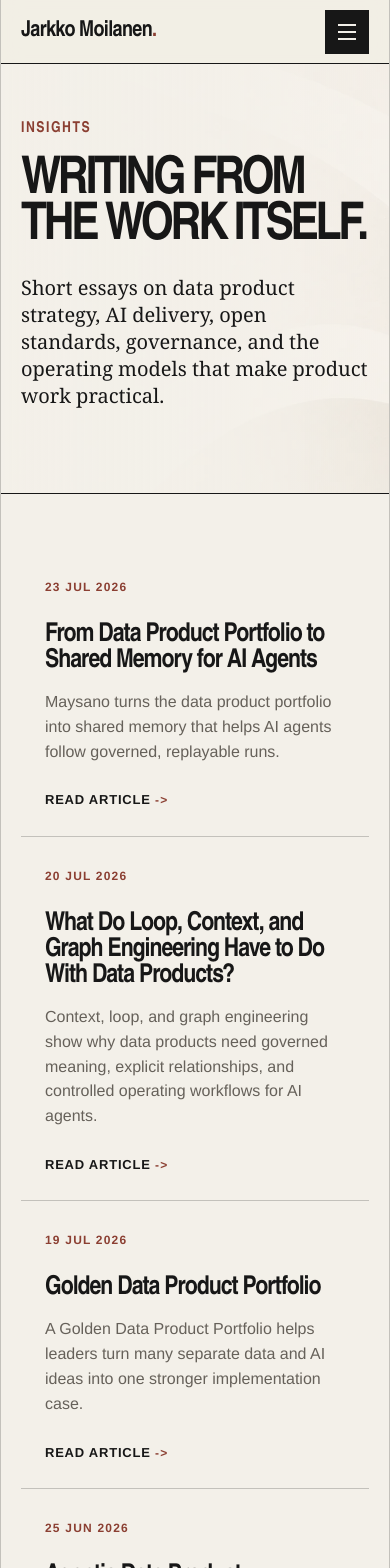
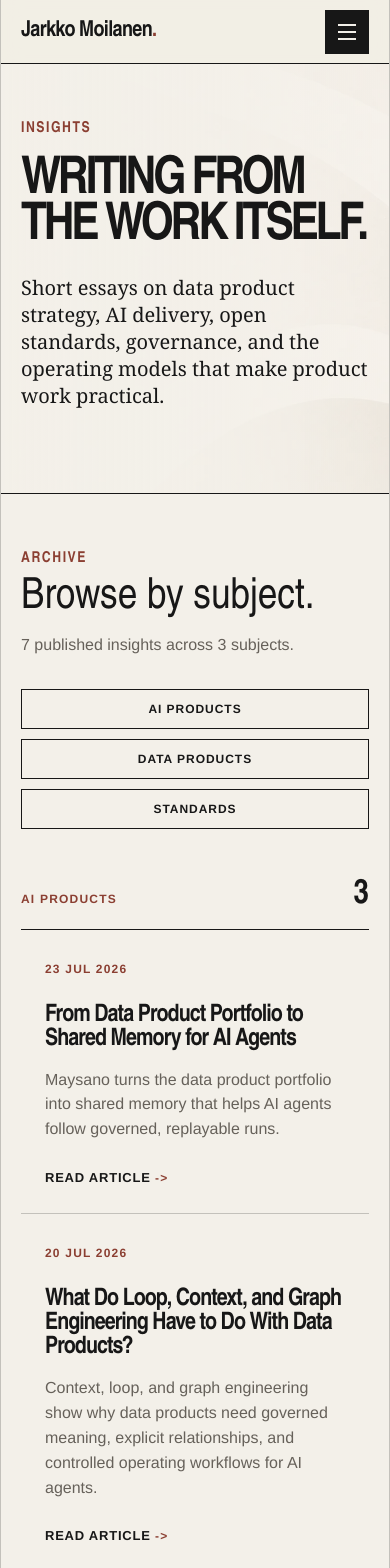
Before and after one commit to kyyberi/jarkko, a Next.js app: page /insights/articles in a window 390 px wide. Shown: the top 1568 px of the page. Built offline with nearby package versions, Linux system fonts and the light colour scheme.

Commit message:
Curate homepage insights and group archive

```diff
--- a/app/globals.css
+++ b/app/globals.css
@@ -1572,6 +1572,10 @@ h1 {
   border-bottom: 0;
 }
 
+.article-row-all {
+  background: rgba(133, 47, 35, 0.05);
+}
+
 .article-date {
   color: var(--accent);
   font-size: 12px;
@@ -1590,6 +1594,88 @@ h1 {
 .article-arrow {
   color: var(--ink);
   font-size: 26px;
+}
+
+.article-archive-head {
+  display: grid;
+  grid-template-columns: minmax(0, 0.8fr) minmax(320px, 1fr);
+  gap: 32px;
+  align-items: end;
+  margin-bottom: 34px;
+}
+
+.article-archive-head h2 {
+  margin: 8px 0 0;
+  font-family: var(--display);
+  font-size: clamp(34px, 5vw, 72px);
+  line-height: 0.95;
+  letter-spacing: 0;
+}
+
+.article-archive-head p {
+  max-width: 420px;
+  margin: 14px 0 0;
+  color: var(--muted);
+  font-size: 16px;
+  line-height: 1.45;
+}
+
+.article-category-nav {
+  display: flex;
+  flex-wrap: wrap;
+  justify-content: flex-end;
+  gap: 10px;
+}
+
+.article-category-nav a {
+  border: 1px solid var(--ink);
+  padding: 10px 12px;
+  font-size: 12px;
+  font-weight: 900;
+  letter-spacing: 0.08em;
+  text-transform: uppercase;
+}
+
+.article-category-nav a:hover,
+.article-category-nav a:focus-visible {
+  background: var(--ink);
+  color: var(--paper);
+}
+
+.article-index-label {
+  display: grid;
+  grid-template-columns: 1fr auto;
+  align-items: baseline;
+  gap: 20px;
+  border-bottom: 1px solid var(--ink);
+  padding: 16px 0;
+}
+
+.article-index-label span {
+  color: var(--accent);
+  font-size: 12px;
+  font-weight: 900;
+  letter-spacing: 0.1em;
+  text-transform: uppercase;
+}
+
+.article-index-label strong {
+  font-family: var(--display);
+  font-size: 34px;
+  line-height: 1;
+}
+
+.article-category-groups {
+  display: grid;
+  gap: 48px;
+}
+
+.article-category-group {
+  scroll-margin-top: 24px;
+}
+
+.article-index.compact .article-card strong {
+  font-size: clamp(24px, 3vw, 36px);
 }
 
 .media-stack {
@@ -1888,6 +1974,15 @@ h1 {
     border-bottom: 1px solid var(--ink);
   }
 
+  .article-archive-head {
+    grid-template-columns: 1fr;
+    align-items: start;
+  }
+
+  .article-category-nav {
+    justify-content: flex-start;
+  }
+
   .media-stack {
     grid-template-columns: repeat(2, 1fr);
     padding: 28px 0;
@@ -2114,6 +2209,20 @@ h1 {
     grid-column: 1 / -1;
   }
 
+  .article-archive-head h2 {
+    font-size: clamp(36px, 11vw, 56px);
+  }
+
+  .article-category-nav {
+    display: grid;
+    grid-template-columns: 1fr;
+    width: 100%;
+  }
+
+  .article-category-nav a {
+    text-align: center;
+  }
+
   .media-stack {
     grid-template-columns: 1fr;
   }
--- a/app/insights/articles/page.tsx
+++ b/app/insights/articles/page.tsx
@@ -39,6 +39,9 @@ export const metadata: Metadata = {
 
 export default function ArticlesIndex() {
   const articles = getArticles();
+  const categories = Array.from(
+    new Set(articles.map((article) => article.category)),
+  ).sort((a, b) => a.localeCompare(b));
 
   return (
     <PageShell>
@@ -55,8 +58,39 @@ export default function ArticlesIndex() {
       </section>
 
       <section className="detail-section">
-        <div className="article-index">
-          {articles.map((article) => (
+        <div className="article-archive-head">
+          <div>
+            <div className="section-kicker">Archive</div>
+            <h2>Browse by subject.</h2>
+            <p>{articles.length} published insights across {categories.length} subjects.</p>
+          </div>
+          <nav className="article-category-nav" aria-label="Article categories">
+            {categories.map((category) => (
+              <a href={`#${categorySlug(category)}`} key={category}>
+                {category}
+              </a>
+            ))}
+          </nav>
+        </div>
+
+        <div className="article-category-groups">
+          {categories.map((category) => {
+            const categoryArticles = articles.filter(
+              (article) => article.category === category,
+            );
+
+            return (
+              <section
+                className="article-category-group"
+                id={categorySlug(category)}
+                key={category}
+              >
+                <div className="article-index-label">
+                  <span>{category}</span>
+                  <strong>{categoryArticles.length}</strong>
+                </div>
+                <div className="article-index compact">
+                  {categoryArticles.map((article) => (
                     <a
                       className="article-card"
                       href={sitePath(`/insights/articles/${article.slug}`)}
@@ -72,6 +106,14 @@ export default function ArticlesIndex() {
                   ))}
                 </div>
               </section>
+            );
+          })}
+        </div>
+      </section>
     </PageShell>
   );
 }
+
+function categorySlug(category: string) {
+  return `category-${category.toLowerCase().replace(/[^a-z0-9]+/g, "-")}`;
+}
--- a/app/page.tsx
+++ b/app/page.tsx
@@ -10,6 +10,7 @@ import { getArticles } from "./articles";
 
 export default function Home() {
   const articles = getArticles();
+  const homepageArticles = articles.slice(0, 3);
 
   return (
     <div className="shell">
@@ -173,7 +174,7 @@ export default function Home() {
           </div>
           <div className="insights-layout">
             <div className="article-list">
-              {articles.map((article) => (
+              {homepageArticles.map((article) => (
                 <a
                   className="article-row"
                   href={sitePath(`/insights/articles/${article.slug}`)}
@@ -184,6 +185,14 @@ export default function Home() {
                   <span className="article-arrow">{"->"}</span>
                 </a>
               ))}
+              <a
+                className="article-row article-row-all"
+                href={sitePath("/insights/articles")}
+              >
+                <span className="article-date">Archive</span>
+                <span className="article-title">Browse all insights</span>
+                <span className="article-arrow">{"->"}</span>
+              </a>
             </div>
             <div className="media-stack">
               <a
```
Also changed, not shown: 1 other file (tests, documents, lock files or other folders). Lines whose indentation alone changed are shown as unchanged.
